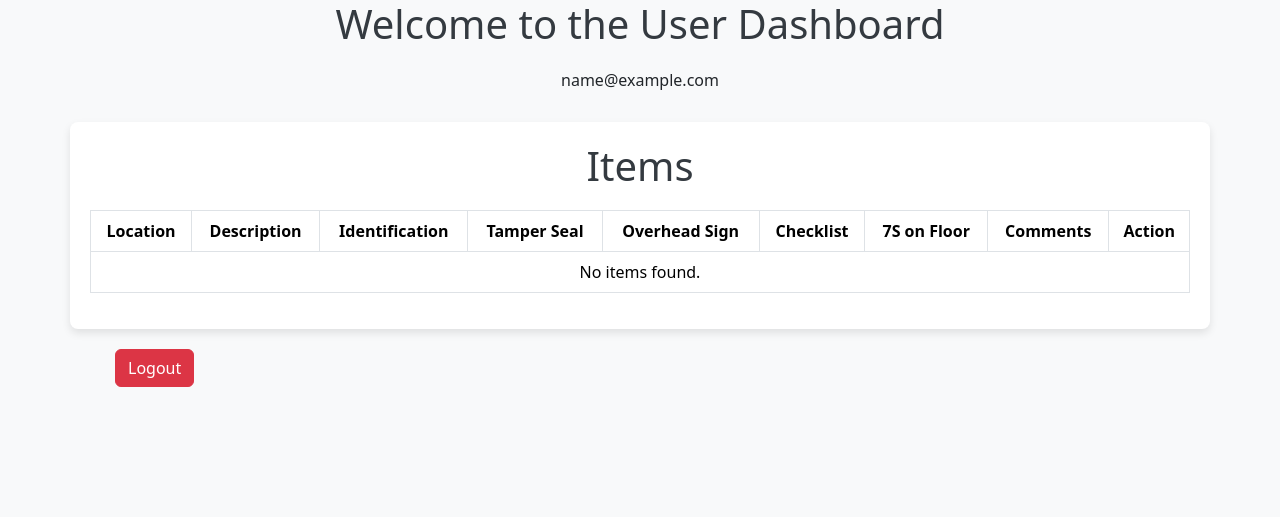
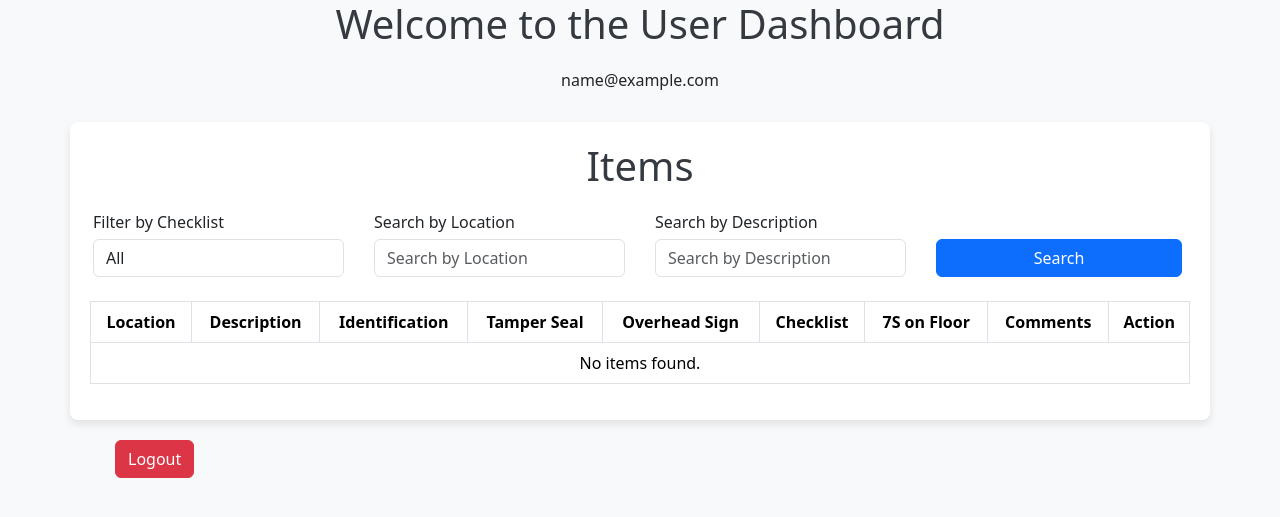
Before and after one commit to MuhammadIshaqSkd/CMS, a Django app: page /dashboard/userdasboard/ in a window 1280 px wide. Shown: the top 517 px of the page. Run offline with Django 5.2, Linux system fonts and the light colour scheme; the visitor is signed in with stand-in values (Sample User, id 1); data that the repository does not hold is empty.

Commit message:
added search completed

```diff
--- a/dashboard/urls.py
+++ b/dashboard/urls.py
@@ -11,7 +11,8 @@ from dashboard.views import (
     AddItemView,
     EditItemView,
     DeleteItemView,
-    inspect_item
+    inspect_item,
+    item_list_filter
 
 )
 
@@ -27,5 +28,5 @@ urlpatterns = [
     path('items/edit/<int:item_id>/', EditItemView.as_view(), name='edit_item'),
     path('items/delete/<int:item_id>/', DeleteItemView.as_view(), name='delete_item'),
 
-
+    path('item_list_filter/', item_list_filter, name='item_list_filter'),
 ]
--- a/dashboard/views.py
+++ b/dashboard/views.py
@@ -232,3 +232,24 @@ def overdue_item(request):
     items = Item.objects.filter(checklist='Not Applicable')
     checklist = items.first()
     return render(request, 'item_detail.html', {'items': items, 'checklist':checklist})
+
+
+def item_list_filter(request):
+    items = Item.objects.all()
+    location = request.GET.get('location')
+    checklist = request.GET.get('checklist')
+    description = request.GET.get('description')
+
+    if location:
+        items = items.filter(location__icontains=location)
+    if checklist and checklist != "All":
+        items = items.filter(checklist=checklist)
+    if description:
+        items = items.filter(description__icontains=description)
+
+    context = {'items': items}
+    print(request.user.user_role)
+    if request.user.user_role == "Admin":
+        return render(request, 'item_list.html', context)
+    else:
+        return render(request, 'user_dashboard.html', context)
--- a/templates/user_dashboard.html
+++ b/templates/user_dashboard.html
@@ -50,14 +50,54 @@
             justify-content: center;
             gap: 5px;
         }
+        .form-label {
+            margin-bottom: 5px;
+        }
+        /* Enhancing form filter layout */
+        .filter-inputs .col-md-3 {
+            padding-right: 15px;
+            padding-left: 15px;
+        }
+        .filter-inputs select, .filter-inputs input {
+            height: 38px;
+        }
     </style>
     <title>Item List</title>
 </head>
 <body>
     <h1 class="text-center">Welcome to the User Dashboard</h1>
     <p class="text-center email-text">{{ user.email }}</p>
+
     <div class="container">
         <h1 class="text-center">Items</h1>
+
+        <!-- Search Form -->
+        <form method="GET" action="{% url 'item_list_filter' %}" class="mb-4">
+            <div class="row filter-inputs">
+                <div class="col-md-3">
+                    <!-- Checklist Filter with Label -->
+                    <label for="checklist" class="form-label">Filter by Checklist</label>
+                    <select name="checklist" id="checklist" class="form-control">
+                        <option value="">All</option>
+                        <option value="Available" {% if request.GET.checklist == 'Available' %}selected{% endif %}>Available</option>
+                        <option value="Not Applicable" {% if request.GET.checklist == 'Not Applicable' %}selected{% endif %}>Not Applicable</option>
+                    </select>
+                </div>
+                <div class="col-md-3">
+                    <label for="location" class="form-label">Search by Location</label>
+                    <input type="text" name="location" class="form-control" id="location" placeholder="Search by Location" value="{{ request.GET.location }}">
+                </div>
+                <div class="col-md-3">
+                    <label for="description" class="form-label">Search by Description</label>
+                    <input type="text" name="description" class="form-control" id="description" placeholder="Search by Description" value="{{ request.GET.description }}">
+                </div>
+                <div class="col-md-3 d-flex align-items-end">
+                    <button type="submit" class="btn btn-primary w-100">Search</button>
+                </div>
+            </div>
+        </form>
+
+        <!-- Items Table -->
         <table class="table table-bordered">
             <thead class="thead-light">
                 <tr>
@@ -87,7 +127,7 @@
                         {% if item.checklist != "Available" %}
                             <a href="{% url 'edit_item' item.id %}" class="btn btn-warning btn-sm">Inspect Item</a>
                         {% else %}
-        <a href="{% url 'edit_item' item.id %}" class="btn btn-success btn-sm">Reinspect Item</a>
+                            <a href="{% url 'edit_item' item.id %}" class="btn btn-success btn-sm">Reinspect Item</a>
                         {% endif %}
                     </td>
                 </tr>
@@ -99,10 +139,10 @@
             </tbody>
         </table>
     </div>
+
     <form method="post" action="{% url 'logout' %}" style="margin-top: 20px;">
         {% csrf_token %}
         <button style="margin-left: 115px;" type="submit" class="btn btn-danger">Logout</button>
     </form>
 </body>
-
 </html>
```
Also changed, not shown: templates/item_list.html (+26 -0 lines).
